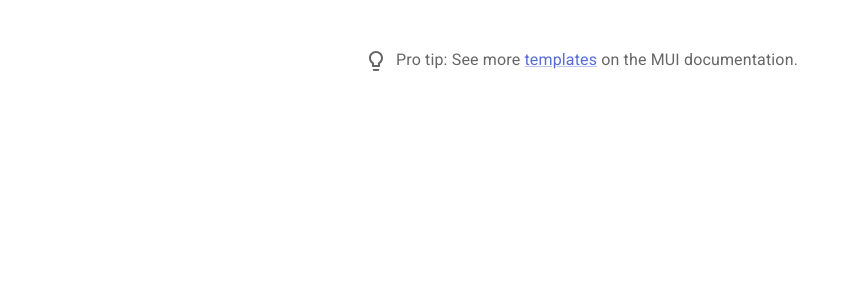
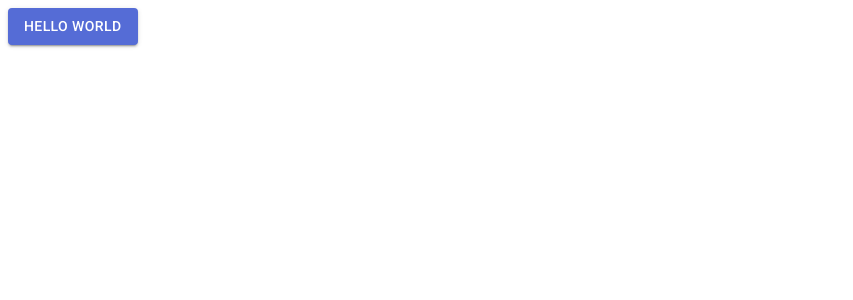
Before and after one commit to zinza-d2-training/ductv-react, a React (Create React App) app: page / in a window 1280 px wide. Shown: the top 300 px of the page, without its empty margins (0-853 px from the left). Built offline with nearby package versions, Linux system fonts and the light colour scheme; a web font is replaced by a local one.

Commit message:
add packet

```diff
--- a/src/App.tsx
+++ b/src/App.tsx
@@ -1,26 +1,10 @@
 import * as React from 'react';
-import Container from '@mui/material/Container';
-import Typography from '@mui/material/Typography';
-import Box from '@mui/material/Box';
-import ProTip from './ProTip';
-
-function Copyright() {
-  return (
-    <Typography variant="body2" color="text.secondary" align="center">
-
-    </Typography>
-  );
-}
+import { Button } from '@mui/material';
 
 export default function App() {
   return (
-    <Container maxWidth="sm">
-      <Box sx={{ my: 4 }}>
-        <Typography variant="h4" component="h1" gutterBottom>
-        </Typography>
-        <ProTip />
-        <Copyright />
-      </Box>
-    </Container>
+    <Button variant="contained" color="primary">
+      Hello World
+    </Button>
   );
 }
--- a/src/index.tsx
+++ b/src/index.tsx
@@ -1,17 +1,24 @@
-import * as React from 'react';
-import { createRoot } from 'react-dom/client';
-import CssBaseline from '@mui/material/CssBaseline';
-import { ThemeProvider } from '@mui/material/styles';
+import React from 'react';
+import ReactDOM from 'react-dom';
 import App from './App';
+import reportWebVitals from './reportWebVitals';
+import '@fontsource/roboto/vietnamese-300.css';
+import '@fontsource/roboto/vietnamese-400.css';
+import '@fontsource/roboto/vietnamese-500.css';
+import '@fontsource/roboto/vietnamese-700.css';
+import { ThemeProvider } from '@mui/material';
 import theme from './theme';
 
-const rootElement = document.getElementById('root');
-const root = createRoot(rootElement!);
+ReactDOM.render(
+  <React.StrictMode>
+    <ThemeProvider theme={theme}>
+      <App />
+    </ThemeProvider>
+  </React.StrictMode>,
+  document.getElementById('root')
+);
 
-root.render(
-  <ThemeProvider theme={theme}>
-    {/* CssBaseline kickstart an elegant, consistent, and simple baseline to build upon. */}
-    <CssBaseline />
-    <App />
-  </ThemeProvider>,
-);
+// If you want to start measuring performance in your app, pass a function
+// to log results (for example: reportWebVitals(console.log))
+// or send to an analytics endpoint. Learn more: https://bit.ly/CRA-vitals
+reportWebVitals();
--- /dev/null
+++ b/src/reportWebVitals.ts
@@ -0,0 +1,15 @@
+import { ReportHandler } from 'web-vitals';
+
+const reportWebVitals = (onPerfEntry?: ReportHandler) => {
+  if (onPerfEntry && onPerfEntry instanceof Function) {
+    import('web-vitals').then(({ getCLS, getFID, getFCP, getLCP, getTTFB }) => {
+      getCLS(onPerfEntry);
+      getFID(onPerfEntry);
+      getFCP(onPerfEntry);
+      getLCP(onPerfEntry);
+      getTTFB(onPerfEntry);
+    });
+  }
+};
+
+export default reportWebVitals;
```
Also changed, not shown: package.json (+32 -10 lines), 1 other file (tests, documents, lock files or other folders).
